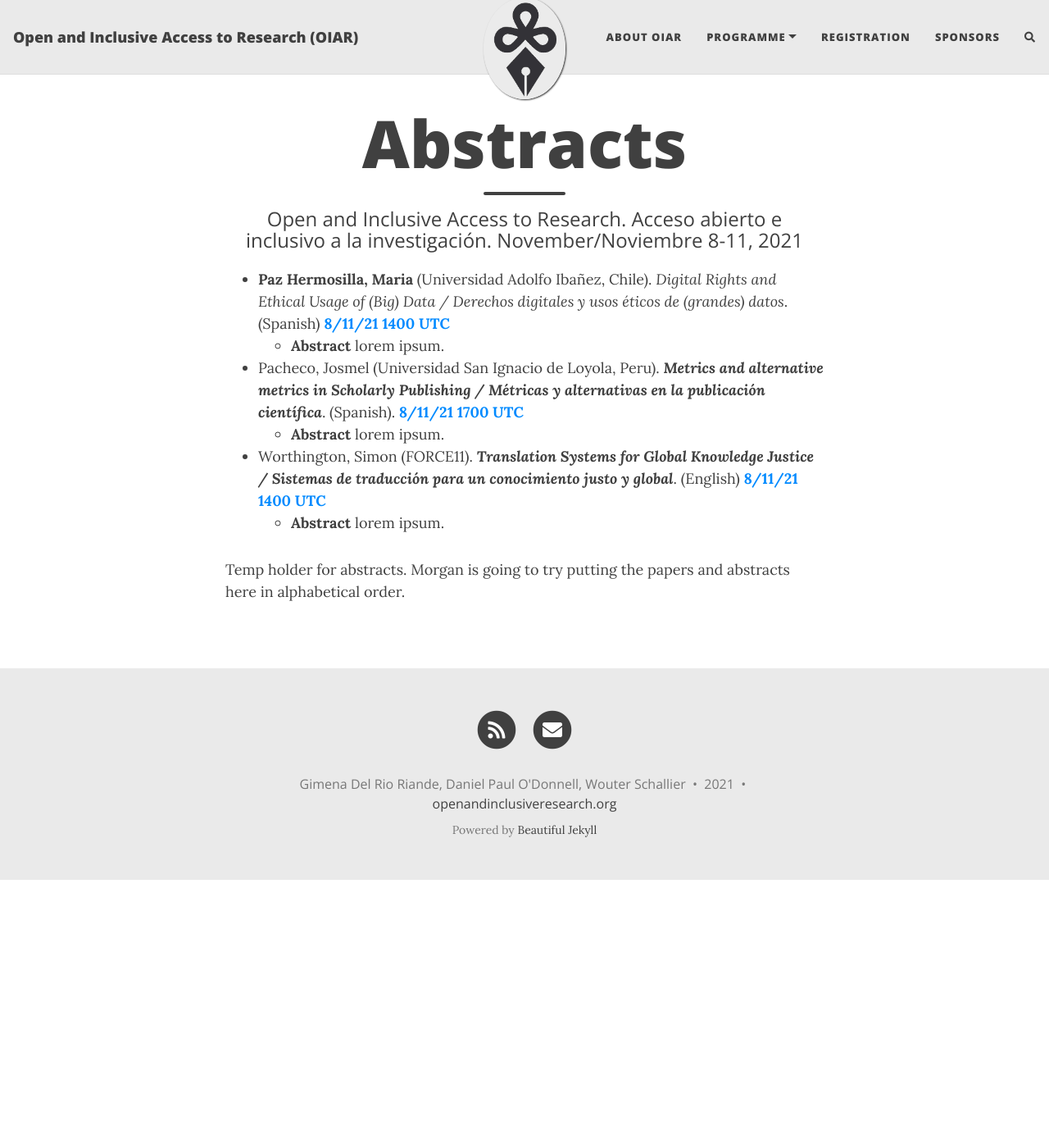
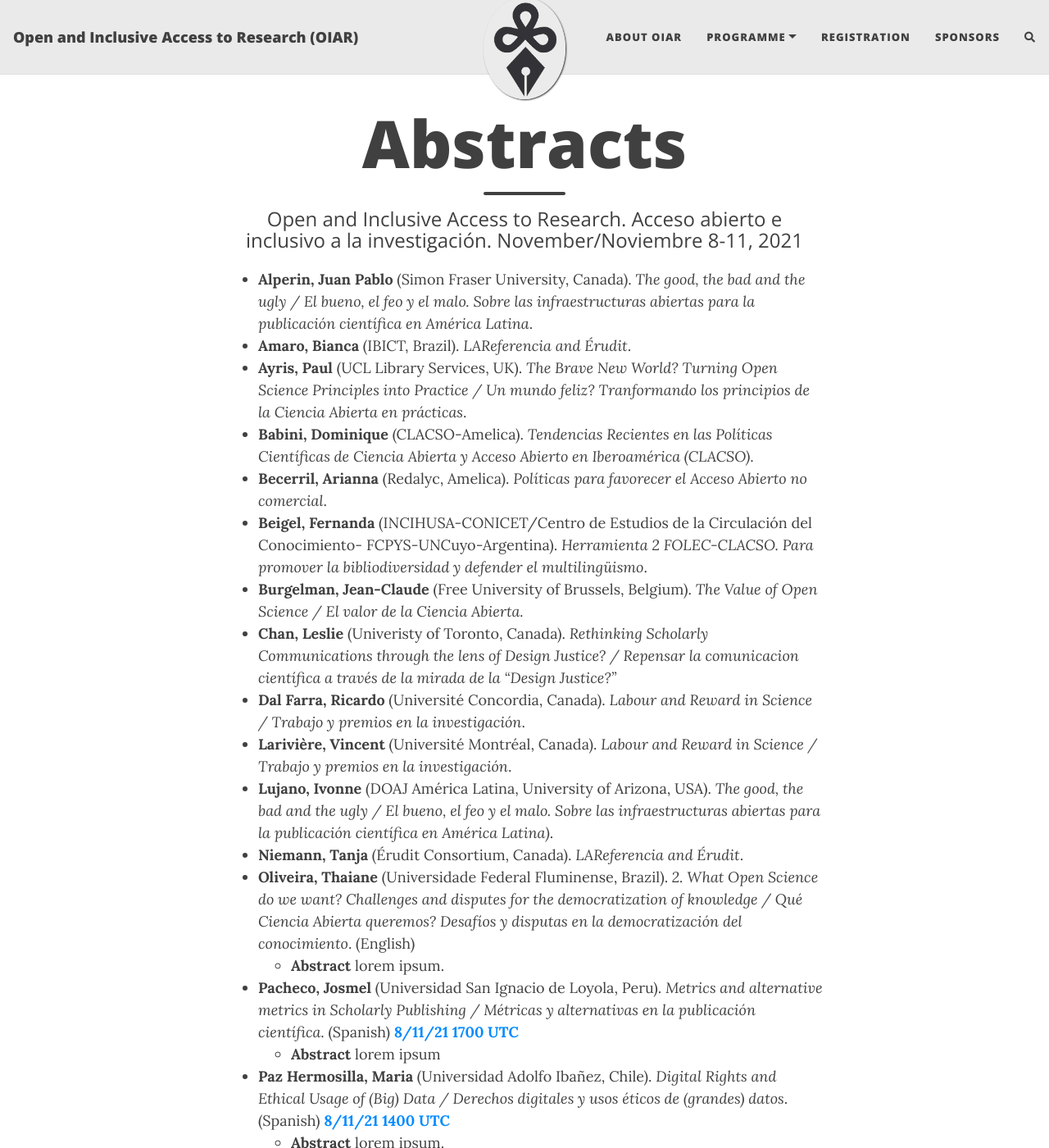
Before and after one commit to caedmon5/OIAR, a Jekyll site: the page built from abstracts.md, in a window 1280 px wide and 1400 px high. Shown: the whole window at 82% size. Built offline with Jekyll 4.4.1, drawn with Linux system fonts in a browser that asks for light colours; nearby versions of some CDN libraries; comment, search, counter and statistics services are not loaded; some of the changed text lies outside the part shown.

Commit message:
Update abstracts.md
Added the names in alphabetical order and added one link to Monday's program on Nathan Wood's talk. Was unsure if I add the moderators/bazaar.

```diff
--- a/abstracts.md
+++ b/abstracts.md
@@ -3,13 +3,31 @@ layout: page
 title: Abstracts
 subtitle: Open and Inclusive Access to Research. Acceso abierto e inclusivo a la investigación. November/Noviembre 8-11, 2021
 ---
-
+* **Alperin, Juan Pablo** (Simon Fraser University, Canada). *The good, the bad and the ugly / El bueno, el feo y el malo. Sobre las infraestructuras abiertas para la publicación científica en América Latina*.
+* **Amaro, Bianca** (IBICT, Brazil). *LAReferencia and Érudit*.
+* **Ayris, Paul** (UCL Library Services, UK). *The Brave New World? Turning Open Science Principles into Practice / Un mundo feliz? Tranformando los principios de la Ciencia Abierta en prácticas*.
+* **Babini, Dominique** (CLACSO-Amelica). *Tendencias Recientes en las Políticas Científicas de Ciencia Abierta y Acceso Abierto en Iberoamérica (CLACSO)*.
+* **Becerril, Arianna** (Redalyc, Amelica). *Políticas para favorecer el Acceso Abierto no comercial*.
+* **Beigel, Fernanda** (INCIHUSA-CONICET/Centro de Estudios de la Circulación del Conocimiento- FCPYS-UNCuyo-Argentina). *Herramienta 2 FOLEC-CLACSO. Para promover la bibliodiversidad y defender el multilingüismo*.
+* **Burgelman, Jean-Claude** (Free University of Brussels, Belgium). *The Value of Open Science / El valor de la Ciencia Abierta.*
+* **Chan, Leslie** (Univeristy of Toronto, Canada). *Rethinking Scholarly Communications through the lens of Design Justice? / Repensar la comunicacion científica a través de la mirada de la “Design Justice?”*
+* **Dal Farra, Ricardo** (Université Concordia, Canada). *Labour and Reward in Science / Trabajo y premios en la investigación*.
+* **Larivière, Vincent** (Université Montréal, Canada). *Labour and Reward in Science / Trabajo y premios en la investigación*.
+* **Lujano, Ivonne** (DOAJ América Latina, University of Arizona, USA). *The good, the bad and the ugly / El bueno, el feo y el malo. Sobre las infraestructuras abiertas para la publicación científica en América Latina)*.
+* **Niemann, Tanja** (Érudit Consortium, Canada). *LAReferencia and Érudit*.
+* **Oliveira, Thaiane** (Universidade Federal Fluminense, Brazil). *2.	What Open Science do we want? Challenges and disputes for the democratization of knowledge / Qué Ciencia Abierta queremos? Desafíos y disputas en la democratización del conocimiento*. (English)
+    * **Abstract** lorem ipsum.
+* **Pacheco, Josmel** (Universidad San Ignacio de Loyola, Peru). *Metrics and alternative metrics in Scholarly Publishing / Métricas y alternativas en la publicación científica*. (Spanish) [**8/11/21 1700 UTC**](../programme/#Monday)
+    * **Abstract** lorem ipsum
 * **Paz Hermosilla, Maria** (Universidad Adolfo Ibañez, Chile). *Digital Rights and Ethical Usage of (Big) Data / Derechos digitales y usos éticos de (grandes) datos*. (Spanish) [**8/11/21 1400 UTC**](../programme/#Monday)
     * **Abstract** lorem ipsum.
-* Pacheco, Josmel (Universidad San Ignacio de Loyola, Peru). ***Metrics and alternative metrics in Scholarly Publishing / Métricas y alternativas en la publicación científica***. (Spanish). [**8/11/21 1700 UTC**](../programme/#Monday)
+* **Rivera, Barbara** (Universidad de Chile). *Geographic diversity in academic publishing: could all voices be heard? /Diversidad geográfica en la publicación académica: pueden oirse todas las voces?*. (Spanish)
     * **Abstract** lorem ipsum.
-* Worthington, Simon (FORCE11). ***Translation Systems for Global Knowledge Justice / Sistemas de traducción para un conocimiento justo y  global***. (English) [**8/11/21 1400 UTC**](../programme/#Monday)
+* **Rovelli, Laura** (UNLP-CONICET, FOLEC, Argentina). *Tendencias Recientes en las Políticas Científicas de Ciencia Abierta y Acceso Abierto en Iberoamérica (CLACSO)*
+* **Woods, Nathan** (University of Lethbridge, Canada). *Reimagining Educational Practices for Open (REPO) Workbook*.  (English) [**8/11/21 1700 UTC**](..programme/#Monday)
+    * **Abstract** lorem ipsum.
+* **Worthington, Simon** (FORCE11). *Translation Systems for Global Knowledge Justice / Sistemas de traducción para un conocimiento justo y  global*. (English) [**8/11/21 1400 UTC**](../programme/#Monday)
     * **Abstract** lorem ipsum.
 
 
-Temp holder for abstracts. Morgan is going to try putting the papers and abstracts here in alphabetical order.
+Temp holder for abstracts.
```
